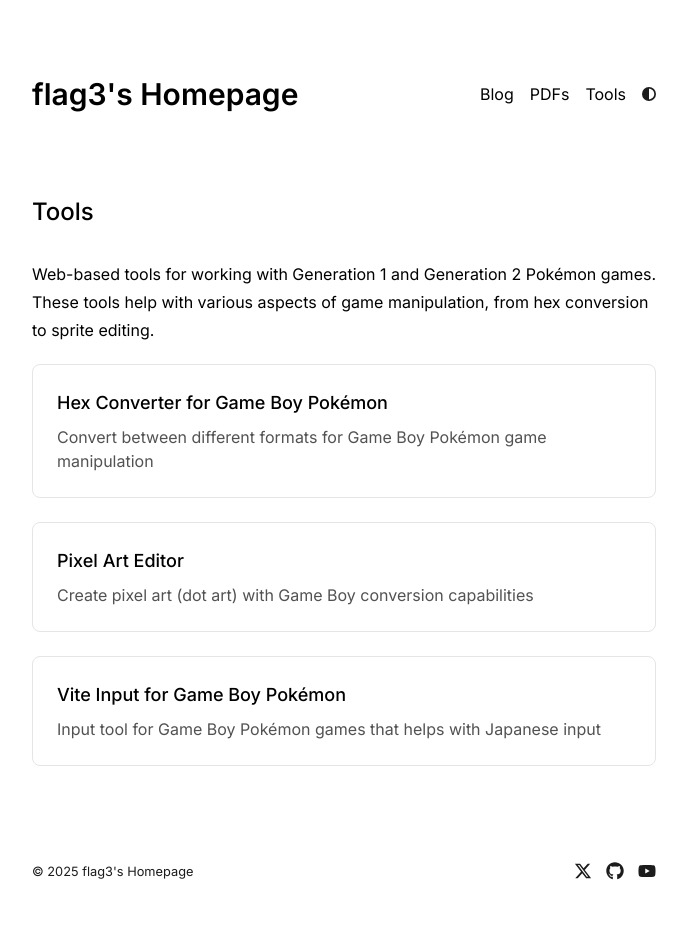
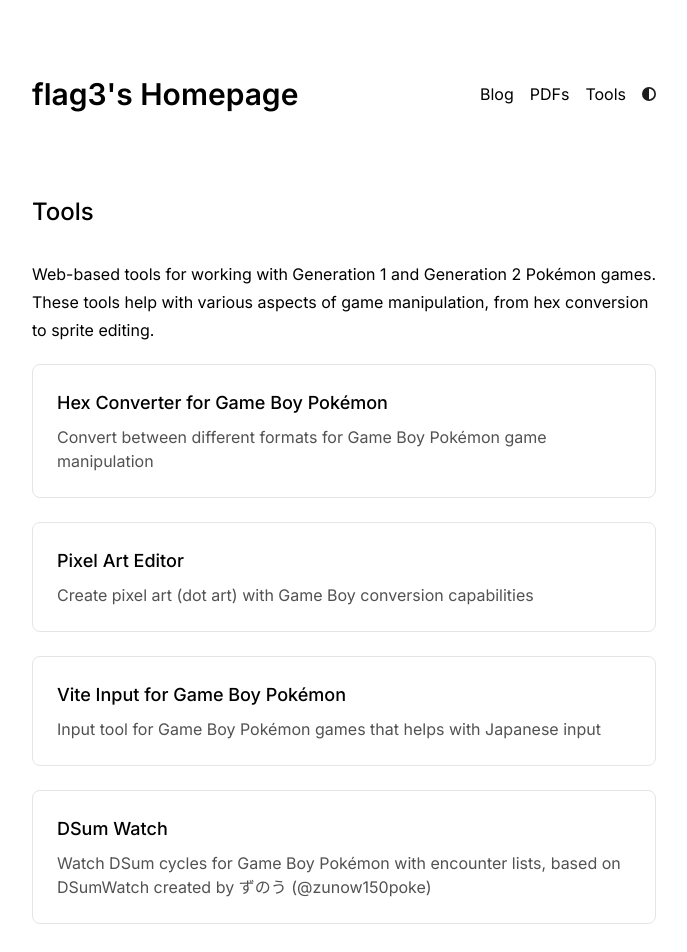
Before and after one commit to flag3/flag3.github.io, a Next.js app: page /tools in a window 1280 px wide. Shown: the top 952 px of the page, without its empty margins (296-983 px from the left). Before the commit the page ends 929 px from the top, so only its background shows below. Built offline with nearby package versions, Linux system fonts and the light colour scheme; no server answers.

Commit message:
docs: add DSum Watch to tools

```diff
--- a/app/tools/page.tsx
+++ b/app/tools/page.tsx
@@ -24,6 +24,12 @@
     title: "Vite Input for Game Boy Pokémon",
     description: "Input tool for Game Boy Pokémon games that helps with Japanese input",
     url: "https://flag3.github.io/vite-input-gb-pokemon/",
+  },
+  {
+    title: "DSum Watch",
+    description:
+      "Watch DSum cycles for Game Boy Pokémon with encounter lists, based on DSumWatch created by ずのう (@zunow150poke)",
+    url: "https://flag3.github.io/dsum-watch/",
   },
 ];
 
```
